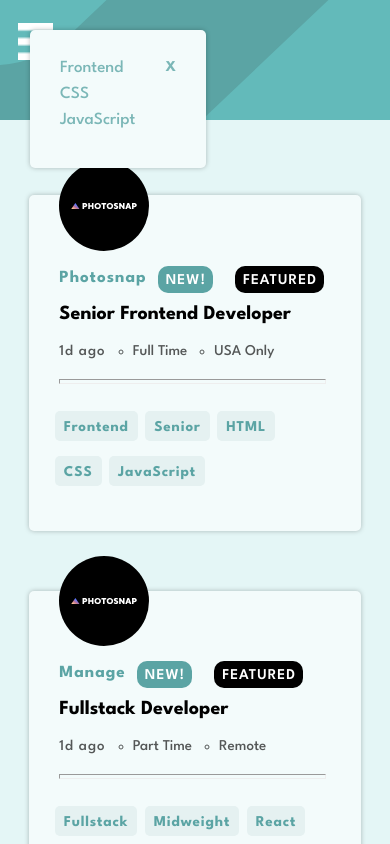
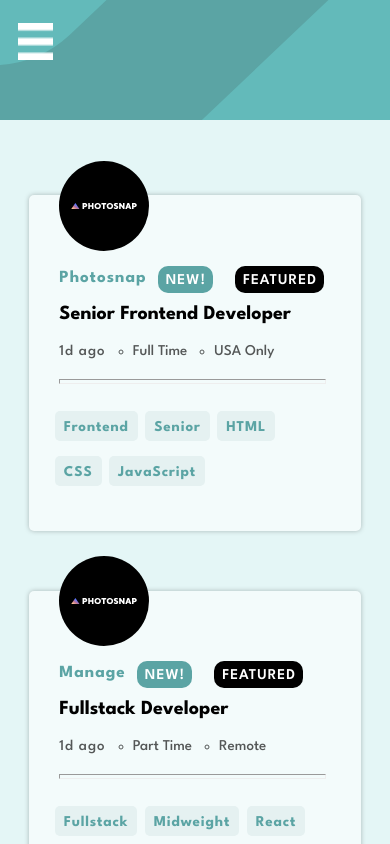
Before and after one commit to Mplusabiodun/Job-Listing-App, a React (Vite) app: page / in a window 390 px wide. Shown: the top 844 px of the page. Built offline with nearby package versions, Linux system fonts and the light colour scheme.

Commit message:
Add the filter effect

```diff
--- a/src/App.jsx
+++ b/src/App.jsx
@@ -1,14 +1,43 @@
+import { useState } from "react";
+
 import Header from "./components/Header.jsx";
-import "./App.css";
 import JobDisplay from "./components/JobDisplay.jsx";
 import Search from "./components/Search.jsx";
+import data from "../data.json";
+
+import "./App.css";
 
 function App() {
+  const [jobListing, setJobListing] = useState(data);
+
+  function FrontendListHandler() {
+    const frontendFilteredList = jobListing.filter((skill) =>
+      skill.role.includes("Frontend")
+    );
+    setJobListing(frontendFilteredList);
+  }
+  function cssJavascriptHandler(interest) {
+    const cssJavascript = jobListing.filter((skill) =>
+      skill.languages.includes(interest)
+    );
+    setJobListing(cssJavascript);
+  }
+  function clearHandler() {
+    setJobListing(data);
+  }
   return (
     <div className="parent_Container">
-      <Header />
-      <Search />
-      <JobDisplay />
+      <Header
+        onFrontendFilter={FrontendListHandler}
+        onCssJavasriptFilter={cssJavascriptHandler}
+        onClearFilter={clearHandler}
+      />
+      <Search
+        onFrontend={FrontendListHandler}
+        onCssJavasript={cssJavascriptHandler}
+        onClear={clearHandler}
+      />
+      <JobDisplay jobListing={jobListing} />
     </div>
   );
 }
--- a/src/components/Header.jsx
+++ b/src/components/Header.jsx
@@ -2,13 +2,37 @@
 
 import hamburger from "../assets/images/hamburger.png";
 import Modal from "./Modal.jsx";
+import { useState } from "react";
 
-export default function Header() {
+export default function Header({
+  onFrontendFilter,
+  onCssJavasriptFilter,
+  onClearFilter,
+}) {
+  const [showModal, setShowModal] = useState(false);
+  function handleChange() {
+    setShowModal((prevState) => !prevState);
+  }
   return (
     <>
       <header className={classes.header}>
-        <img src={hamburger} alt="hamburger" id={classes.hamburger} />
-        <Modal />
+        {!showModal && (
+          <img
+            src={hamburger}
+            alt="hamburger"
+            id={classes.hamburger}
+            onClick={handleChange}
+          />
+        )}
+        {showModal && (
+          <Modal
+            onHandleChange={handleChange}
+            onFrontend={onFrontendFilter}
+            onCssJavascript={onCssJavasriptFilter}
+            onClear={onClearFilter}
+            showModal={showModal}
+          />
+        )}
       </header>
     </>
   );
--- a/src/components/JobDisplay.jsx
+++ b/src/components/JobDisplay.jsx
@@ -1,13 +1,12 @@
 import classes from "./JobDisplay.module.css";
 import JobList from "./JobList.jsx";
-import info from "../../data.json";
 
-export default function JobDisplay() {
-  console.log(info);
+export default function JobDisplay({ jobListing }) {
+  console.log(jobListing);
   return (
     <div className={classes.container}>
       <ul className={classes.container2}>
-        {info.map((data) => (
+        {jobListing.map((data) => (
           <JobList key={data.id} data={data} />
         ))}
       </ul>
--- a/src/components/JobList.module.css
+++ b/src/components/JobList.module.css
@@ -18,7 +18,6 @@
   height: 5rem;
   margin-right: 2.5rem;
 }
-
 .photo_new_feature {
   display: flex;
   flex-direction: row;
@@ -43,7 +42,6 @@
   color: white;
   margin: 0;
 }
-
 .senior {
   margin: 0.8rem 0;
   font-size: 20px;
@@ -110,7 +108,6 @@
     border-radius: 6px;
     letter-spacing: 1px;
   }
-
   .senior {
     font-size: 18px;
   }
--- a/src/components/Modal.jsx
+++ b/src/components/Modal.jsx
@@ -1,16 +1,33 @@
 import classes from "./Modal.module.css";
 
-export default function Modal() {
+export default function Modal({
+  onHandleChange,
+  onFrontend,
+  onCssJavascript,
+  onClear,
+}) {
+  function filterFrontEnd() {
+    onFrontend("Frontend");
+    onHandleChange();
+  }
+  function filterCssJavascript(interest) {
+    onCssJavascript(interest);
+    onHandleChange();
+  }
+  function cancelHandler() {
+    onClear();
+    onHandleChange();
+  }
   return (
     <>
       <div className={classes.backdrop}></div>
-      <dialog className={classes.dialog}>
+      <dialog className={classes.dialog} open>
         <ul>
-          <li>Frontend</li>
-          <li>CSS</li>
-          <li>JavaScript</li>
+          <li onClick={filterFrontEnd}>Frontend</li>
+          <li onClick={() => filterCssJavascript("CSS")}>CSS</li>
+          <li onClick={() => filterCssJavascript("JavaScript")}>JavaScript</li>
         </ul>
-        <p>X</p>
+        <p onClick={cancelHandler}>X</p>
       </dialog>
     </>
   );
--- a/src/components/Modal.module.css
+++ b/src/components/Modal.module.css
@@ -17,13 +17,12 @@
   .dialog {
     display: flex;
     flex-direction: row;
-    /* justify-content: space-between; */
     background-color: hsl(180, 52%, 97%);
     box-shadow: 0px 0px 5px rgba(0, 0, 0, 0.25);
     border-radius: 5px;
     padding: 2rem;
     border: none;
-    margin: -2rem 0 2rem 2rem;
+    margin: 0.5rem 0 2rem 2rem;
     z-index: 100; /* Ensure it appears above other content */
   }
   .dialog ul {
--- a/src/components/Search.jsx
+++ b/src/components/Search.jsx
@@ -1,23 +1,25 @@
 import classes from "./Search.module.css";
 
-export default function Search() {
+export default function Search({ onFrontend, onCssJavasript, onClear }) {
   return (
     <div className={classes.parent}>
       <ul>
         <li>
-          <p>Frontend</p>
+          <p onClick={onFrontend}>Frontend</p>
           <span>x</span>
         </li>
         <li>
-          <p>CSS</p>
+          <p onClick={() => onCssJavasript("CSS")}>CSS</p>
           <span>x</span>
         </li>
         <li>
-          <p>Javasript</p>
+          <p onClick={() => onCssJavasript("JavaScript")}>JavaSript</p>
           <span>x</span>
         </li>
       </ul>
-      <p className={classes.clear}>Clear</p>
+      <p className={classes.clear} onClick={onClear}>
+        Clear
+      </p>
     </div>
   );
 }
```
